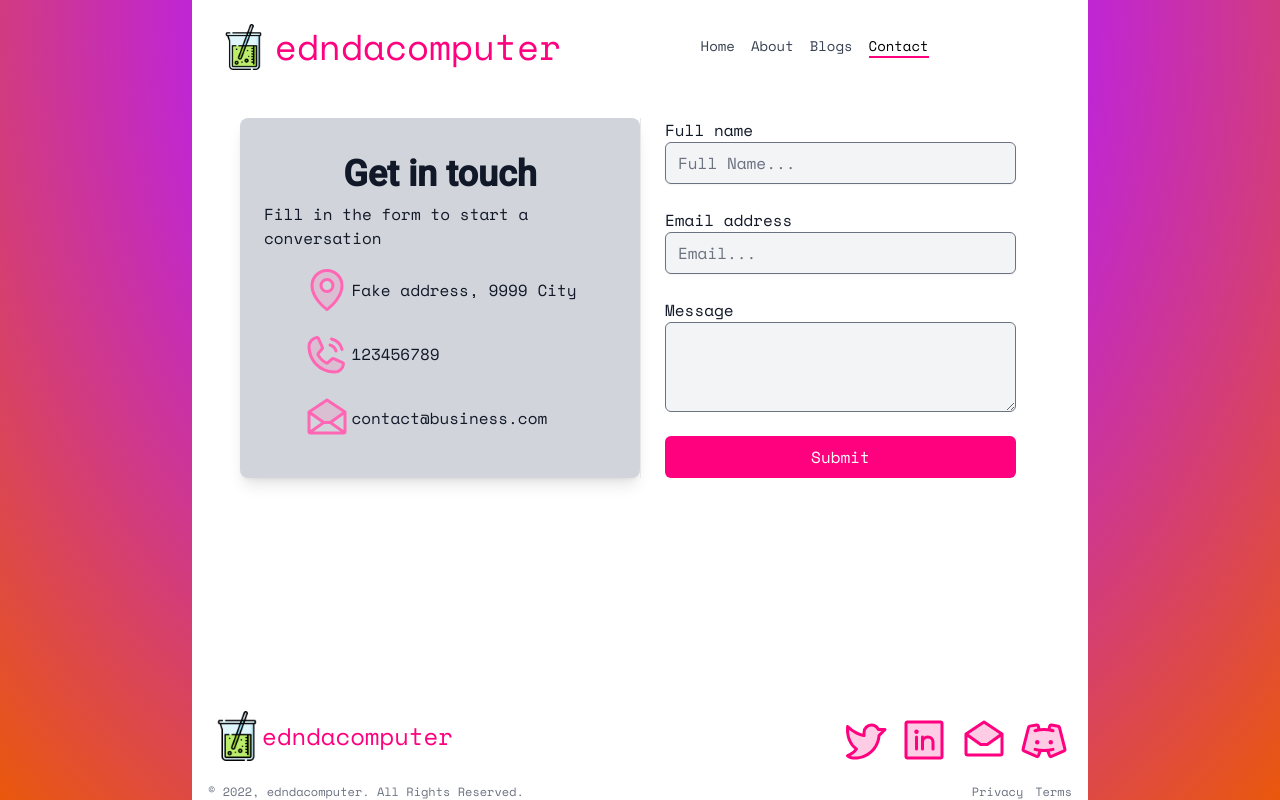
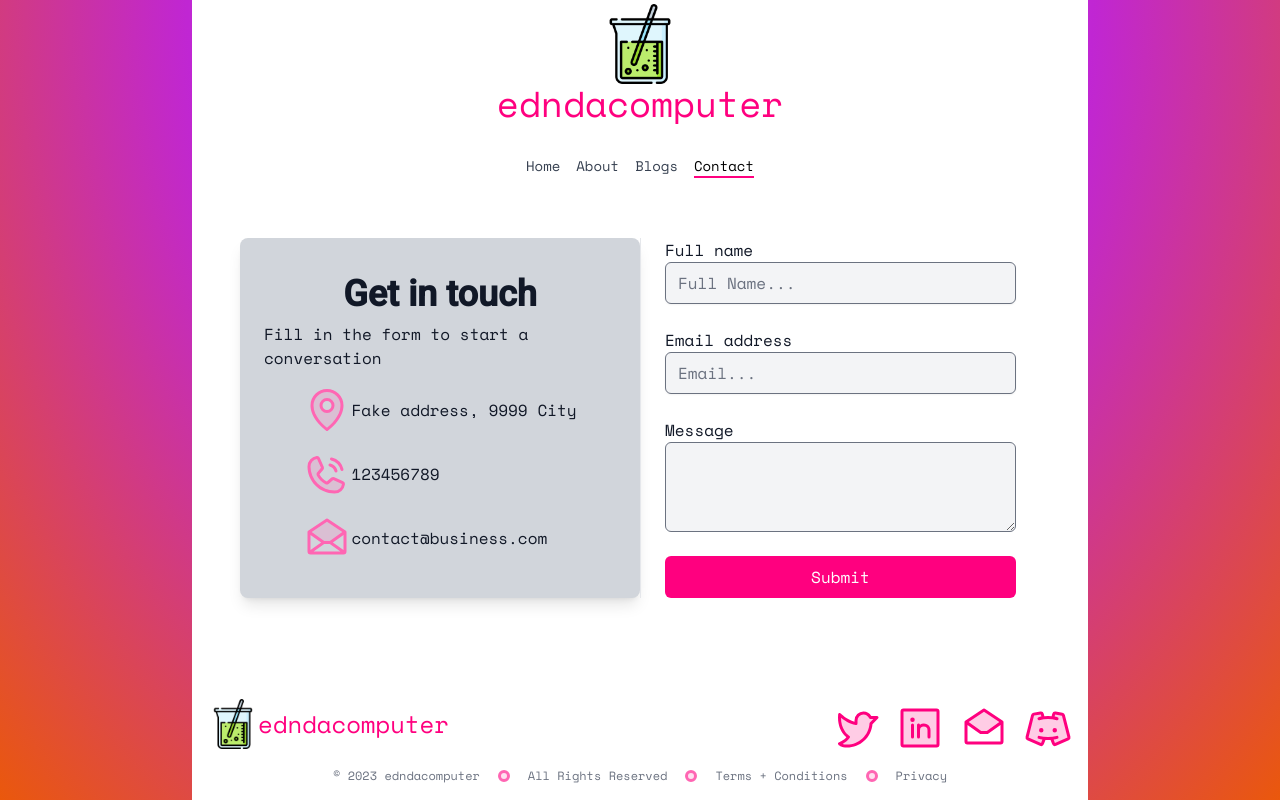
Before and after one commit to teambit710/edndacomputer-contentlayer-blog, a Next.js app: page /contact in a window 1280 px wide. Built offline with nearby package versions, Linux system fonts and the light colour scheme.

Commit message:
responsive

```diff
--- a/components/ArticleCard.jsx
+++ b/components/ArticleCard.jsx
@@ -16,7 +16,7 @@ export default function ArticleCard({
     <section className="py-6">
       <div className="dark:bg-gray-100 dark:text-gray-900 flex flex-row rounded-lg overflow-hidden shadow-lg">
         <Image
-          className="lg:h-48 md:h-36 w-full object-cover object-center "
+          className="lg:h-48 md:h-36 w-full object-cover object-center hidden md:block"
           src={image}
           width={720}
           height={400}
@@ -28,16 +28,9 @@ export default function ArticleCard({
               {category}
             </span>
           </div>
-          <h1 className="text-3xl font-semibold"> {title}</h1>
+          <h1 className="md:text-3xl text-xl font-semibold"> {title}</h1>
           <p className="flex-1 pt-2">{description}</p>
-          <Link
-            rel="noopener noreferrer"
-            href={`/article/${slug}`}
-            className="inline-flex items-center pt-2 pb-6 space-x-2 text-sm underline
-        decoration-yellow-500 decoration-[0.25rem]
-        motion-safe:transition-all motion-safe:duration-200
-        hover:decoration-[0.5rem] focus:decoration-[0.5rem] hover:decoration-yellow-500/50 focus:decoration-yellow-500/50"
-          >
+          <Link rel="noopener noreferrer" href={`/article/${slug}`}>
             <div className="inline-flex items-center space-x-1">
               <span className="text-xl text-primary-light">Read more</span>
               <ArrowRight size={48} color="#ff66b3" weight="duotone" />
@@ -61,7 +54,12 @@ export default function ArticleCard({
               </div>
             </div>
             <span className="text-xs">
-              <Books size={48} color="#ff66b3" weight="duotone" />
+              <Books
+                size={48}
+                color="#ff66b3"
+                weight="duotone"
+                className="hidden md:block"
+              />
               <span className="text-xs">{readingTime}</span>
             </span>
           </div>
--- a/components/layout/Footer.jsx
+++ b/components/layout/Footer.jsx
@@ -7,14 +7,15 @@ import {
   LinkedinLogo,
   EnvelopeSimpleOpen,
   DiscordLogo,
+  DotOutline,
 } from "@phosphor-icons/react";
 
 import React from "react";
 
 const Footer = () => {
   return (
-    <footer className="w-full">
-      <div className="mx-auto flex w-full items-center justify-between px-1 py-4">
+    <div>
+      <div className="flex flex-col md:flex-row md:justify-between">
         <Link href="/" passHref={true}>
           <div className="xpace-x-3 inline-flex items-center">
             <Image
@@ -24,11 +25,12 @@ const Footer = () => {
               alt="edndacomputer logo"
             />
             <span className={`text-2xl font-extralight text-primary`}>
-              edndacomputer{" "}
+              edndacomputer
             </span>
           </div>
         </Link>
-        <nav className="mt-2 flex items-center space-x-3">
+
+        <nav className="mt-2 flex items-center justify-between md:space-x-4">
           <Link
             passHref={true}
             href="#"
@@ -59,20 +61,33 @@ const Footer = () => {
           </Link>
         </nav>
       </div>
-      <div>
-        <nav className="mx-auto mt-1 flex w-full flex-row items-center justify-between text-xs font-medium text-gray-500">
-          <span>© 2022, edndacomputer. All Rights Reserved.</span>
-          <span className="flex flex-row space-x-3">
-            <Link href="#" className="hover:text-primary-light">
-              Privacy
-            </Link>
-            <Link href="#" className="hover:text-primary-light">
-              Terms
-            </Link>
-          </span>
+      <div className="flex justify-between space-y-8">
+        <nav className="text-xs text-gray-500 flex flex-col justify-between md:flex-row mx-auto items-center">
+          <span>© 2023 edndacomputer</span>
+          <DotOutline
+            size={48}
+            color="#ff66b3"
+            weight="duotone"
+            className="hidden md:block"
+          />
+          <span>All Rights Reserved</span>
+          <DotOutline
+            size={48}
+            color="#ff66b3"
+            weight="duotone"
+            className="hidden md:block"
+          />
+          <span>Terms + Conditions</span>
+          <DotOutline
+            size={48}
+            color="#ff66b3"
+            weight="duotone"
+            className="hidden md:block"
+          />
+          <span>Privacy</span>
         </nav>
       </div>
-    </footer>
+    </div>
   );
 };
 
--- a/components/layout/Nav.jsx
+++ b/components/layout/Nav.jsx
@@ -10,7 +10,7 @@ const Nav = () => {
     { path: "/contact", label: "Contact" },
   ];
   return (
-    <nav className="container mx-auto flex justify-around bg-white py-8">
+    <nav className="flex justify-around bg-white py-8">
       <div className="flex space-x-4">
         {links.map(({ path, label }) => (
           <Link key={path} href={path} passHref>
--- a/components/layout/Navbar.jsx
+++ b/components/layout/Navbar.jsx
@@ -5,9 +5,10 @@ import Nav from "./Nav";
 const Header = () => {
   return (
     <header
-      className={`mx-auto my-1 flex w-full flex-row items-center justify-between px-3`}
+      className={`mx-auto my-1 flex w-full flex-col md:flex-col items-center justify-between px-3`}
     >
-      <div className={`flex flex-row items-center`}>
+      <div>
+        <div className={`flex flex-col items-center`}>
           <Image
             src="/images/beaker.png"
             alt="beaker"
@@ -16,10 +17,13 @@ const Header = () => {
             objectFit={`cover`}
           />
         </div>
-      <span className={`mx-2 text-4xl font-thin text-primary`}>
+        <span className={`mx-2 text-xl md:text-4xl font-thin text-primary`}>
           edndacomputer{" "}
         </span>
+      </div>
+      <div>
         <Nav />
+      </div>
     </header>
   );
 };
```
Lines whose indentation alone changed are shown as unchanged.
